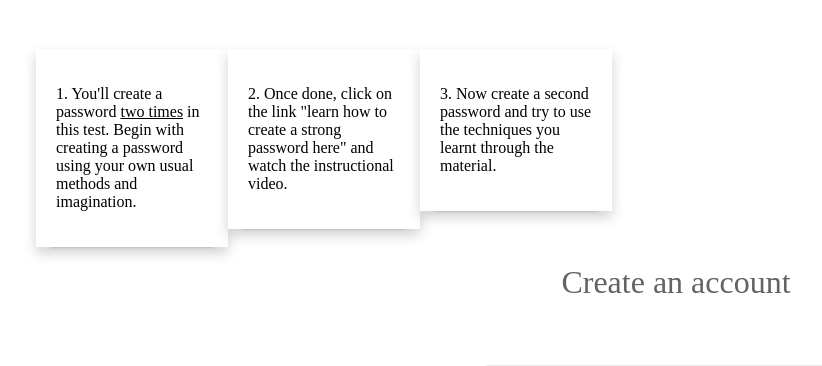
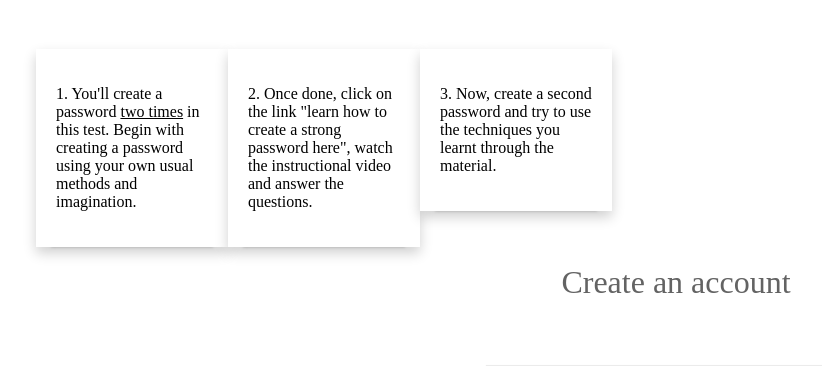
Before and after one commit to A15cecal/microtraining, a PHP site: page / in a window 1280 px wide; the page is wider, and only the part inside the window is pictured. Shown: the top 366 px of that part, without its empty margins (28-850 px from the left). Run offline with PHP 8.4, Linux system fonts and the light colour scheme; some libraries are stand-ins or nearby versions.

Commit message:
Some text changes in index.php and commented out unused CSS.

```diff
--- a/Website/index.php
+++ b/Website/index.php
@@ -40,11 +40,11 @@
   </div>
 
   <div class="main layer3 size">
-    <p> 2. Once done, click on the link "learn how to create a strong password here" and watch the instructional video. </p>
+    <p> 2. Once done, click on the link "learn how to create a strong password here", watch the instructional video and answer the questions. </p>
   </div>
 
   <div class="right layer3 size">
-    <p> 3. Now create a second password and try to use the techniques you learnt through the material. </p>
+    <p> 3. Now, create a second password and try to use the techniques you learnt through the material. </p>
   </div>
 
   <!-- The first version of the instruction boxes at the top -->
--- a/Website/mystyle.css
+++ b/Website/mystyle.css
@@ -6,12 +6,12 @@ body {
 	width: device-width;
 }
 
-/*instructions*/
-.flex{
+/*instructions landing page*/
+/* .flex{
 		 margin: 80px 550px;
 		 display: flex;
 		 justify-content: space-around;
- }
+ } */
 
  /* .size{
 		 text-align: center;
```
